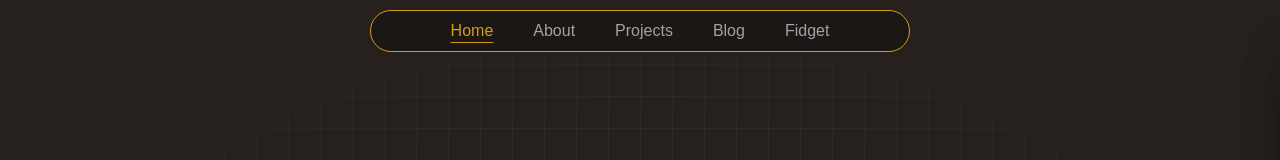
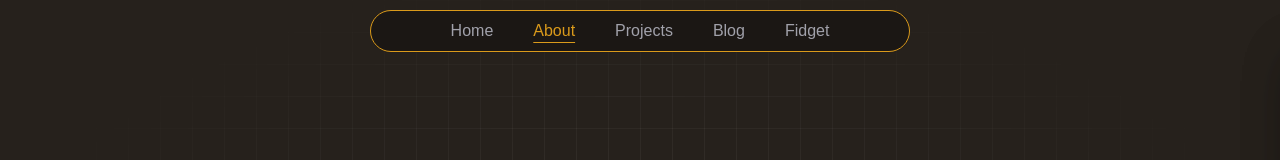
Before and after one commit to Triplearf/10-arfsite, a Next.js app: page /about/education in a window 1280 px wide. Shown: the top 160 px of the page. Built offline with nearby package versions, Linux system fonts and the light colour scheme.

Commit message:
Fix to include sub folders

```diff
--- a/components/navigationBar/navbar.tsx
+++ b/components/navigationBar/navbar.tsx
@@ -8,7 +8,7 @@ export default function NavBar() {
 
   const navItems = [
     { name: 'Home', href: '/', color: 'primary1' },
-    { name: 'About', href: '/about/me', color: 'primary1' },
+    { name: 'About', href: '/about', color: 'primary1' },
     { name: 'Projects', href: '/projects', color: 'primary2' },
     { name: 'Blog', href: '/blog', color: 'primary3' },
     { name: 'Fidget', href: '/fidget', color: 'primary4' }
```
